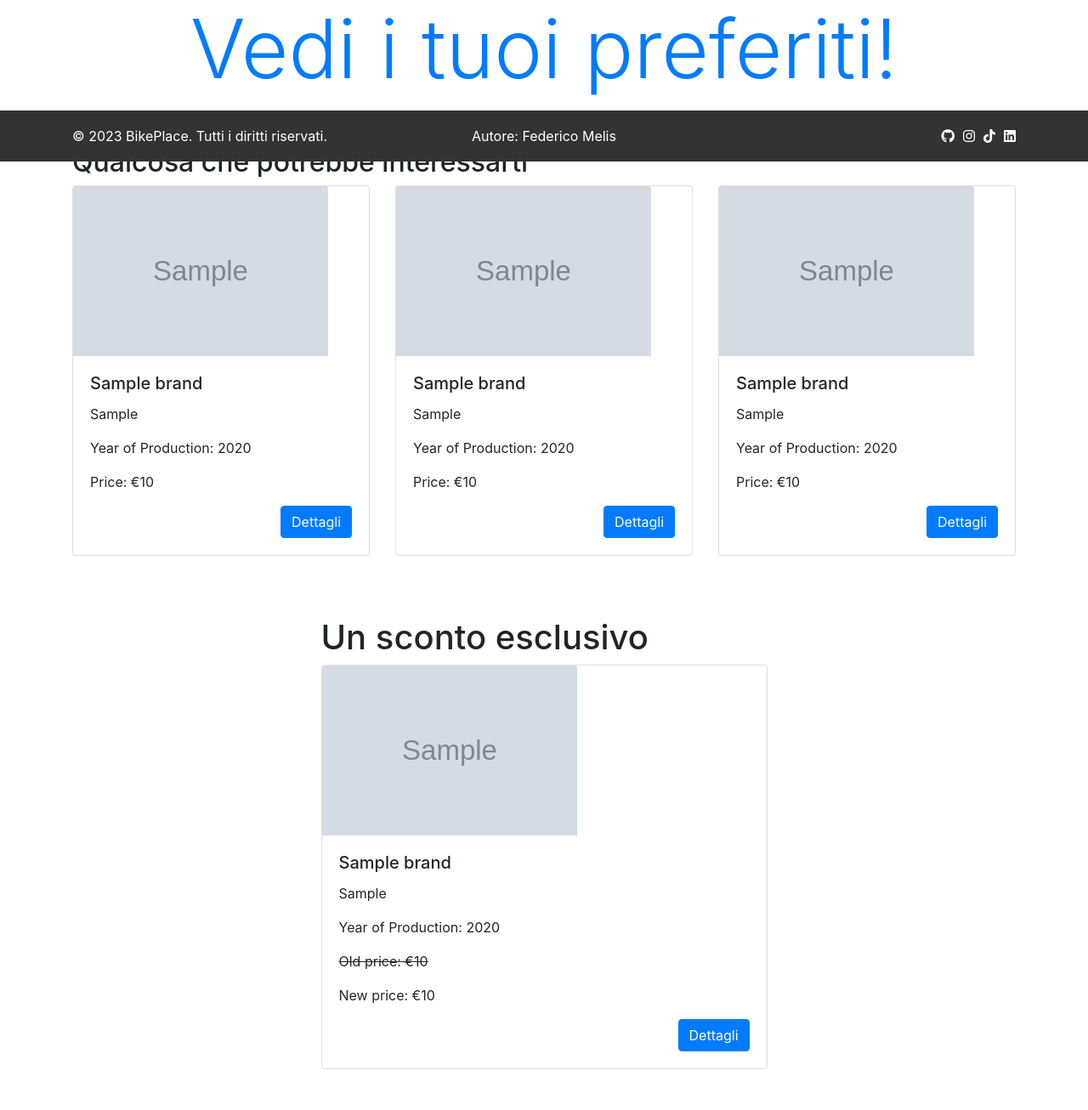
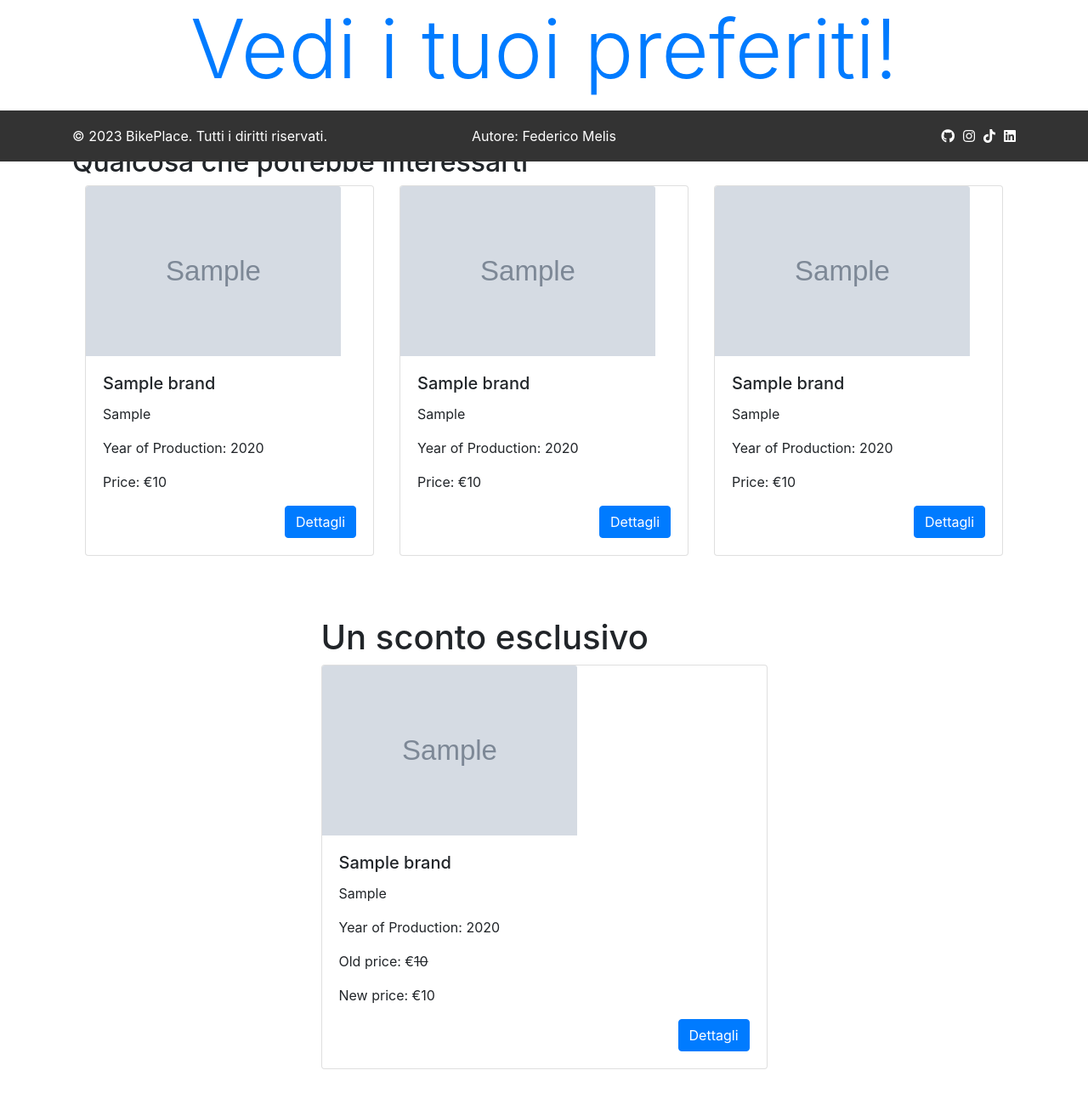
Before and after one commit to fedemelis/BikePlace, a Django app: template Acquista/templates/home_acquisti.html in a window 1280 px wide. Shown: the part 610-1916 px from the top of the page at 85% size. Run offline with Django 4.2, Linux system fonts and the light colour scheme; the template is opened without the code that fills it: most values are stand-ins (such as "Sample title", 1, 10 or a date in 2020); grey boxes marked "Sample" are stand-in pictures; some libraries are stand-ins or nearby versions.

Commit message:
fix view

```diff
--- a/Acquista/templates/home_acquisti.html
+++ b/Acquista/templates/home_acquisti.html
@@ -5,6 +5,14 @@
 
 
 {% block content %}
+    <style>
+    .bike-image {
+            width: 300px; /* Imposta la larghezza desiderata */
+            height: 200px; /* Imposta l'altezza desiderata */
+            object-fit: cover; /* Adatta l'immagine all'area del contenitore mantenendo l'aspect ratio */
+            align-items: center;
+        }
+    </style>
     <br>
     <div class="container">
         <div class="row">
@@ -73,7 +81,7 @@
         </div>
         <br><br>
         <h2>Qualcosa che potrebbe interessarti</h2>
-        <div class="row">
+        <div class="row custom-row justify-content-center">
             <div class="col-md-4 mb-4">
                 <div class="card">
                     <img src="{{ recommended1.image.url }}" class="card-img-top bike-image" alt="{{ recommended1.brand }}">
@@ -117,10 +125,10 @@
             <div class="card">
                 <img src="{{ discounted_bike.bike.image.url }}" class="card-img-top bike-image" alt="{{ discounted_bike.brand }}">
                 <div class="card-body">
-                    <h5 class="card-title">{{ discounted_bike.brand }}</h5>
-                    <p class="card-text">{{ discounted_bike.type_of_bike }}</p>
-                    <p class="card-text">Year of Production: {{ discounted_bike.year_of_production }}</p>
-                    <p class="card-text"><del>Old price: €{{ discounted_bike.bike.price }}</del></p>
+                    <h5 class="card-title">{{ discounted_bike.bike.brand }}</h5>
+                    <p class="card-text">{{ discounted_bike.bike.type_of_bike }}</p>
+                    <p class="card-text">Year of Production: {{ discounted_bike.bike.year_of_production }}</p>
+                    <p class="card-text">Old price: €<del>{{ discounted_bike.bike.price }}</del></p>
                     <p class="card-text">New price: €{{ discounted_bike.newPrice }}</p>
                     <a href="{% url "Acquista:dettagliobici" discounted_bike.bike.pk %}?next={{ request.path }}" class="btn btn-primary float-right">Dettagli</a>
                 </div>
```
Also changed, not shown: db.sqlite3.
